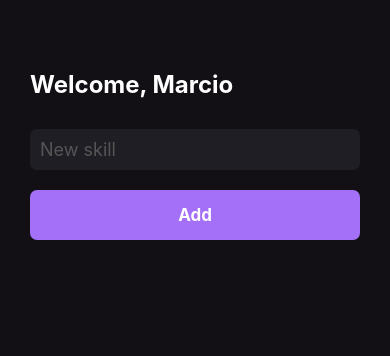
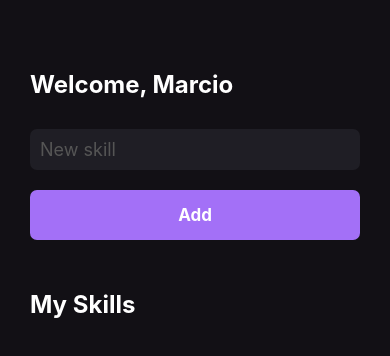
Before and after one commit to morlandini1/myskills, a React Native app: screen / in a window 390 px wide. Shown: the top 356 px of the page. Built offline with nearby package versions, Linux system fonts and the light colour scheme.

Commit message:
Update Home.js
Introduce Style vector

```diff
--- a/src/pages/Home.js
+++ b/src/pages/Home.js
@@ -11,16 +11,23 @@ import {
 export default function Home(){
   return (
     <View style={styles.container}>
-      <Text style={styles.title}>Welcome, Marcio</Text>
+      <Text style={styles.title}>
+        Welcome, Marcio</Text>
 
       <TextInput
         style={styles.input}
         placeholder="New skill"
         placeholderTextColor="#555"
       />
-      <TouchableOpacity style={styles.button}>
+      <TouchableOpacity
+        style={styles.button}
+        activeOpacity={.7}
+        >
         <Text style={styles.buttonText}>Add</Text>
       </TouchableOpacity>
+      <Text style={[styles.title, { marginTop: 50}]}>
+        My Skills
+      </Text>
 
     </View>
   )
```
